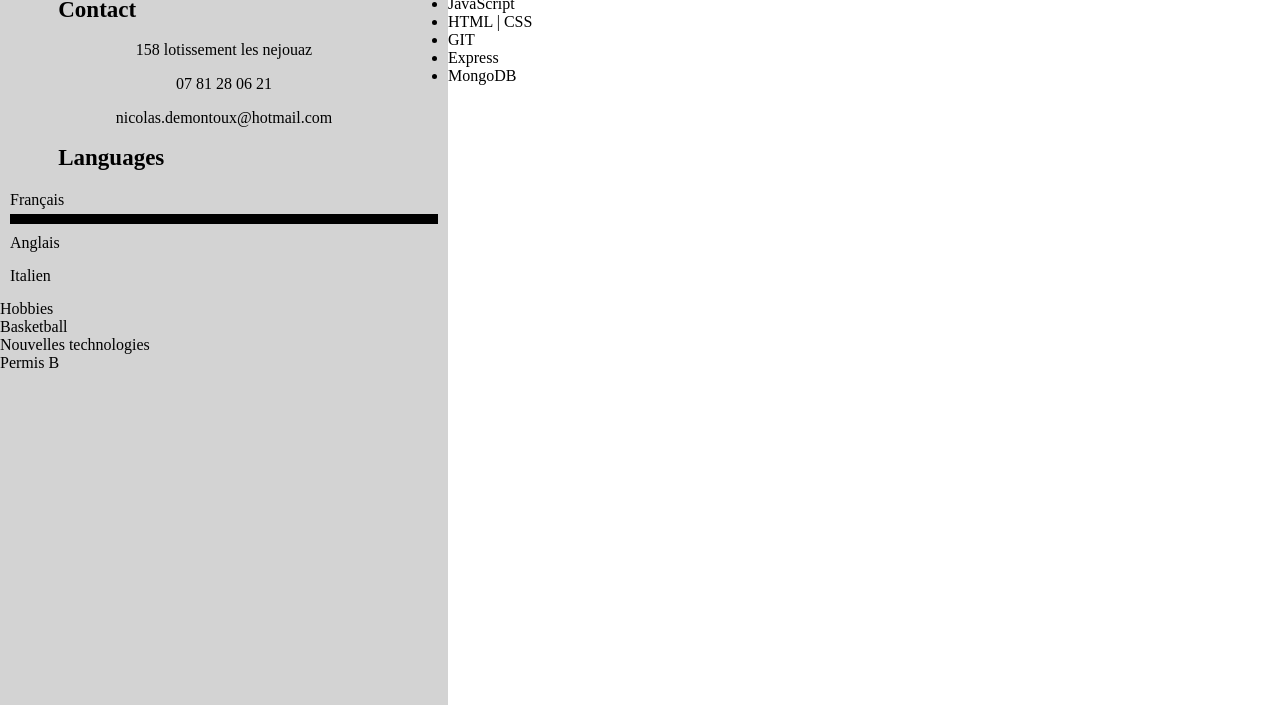
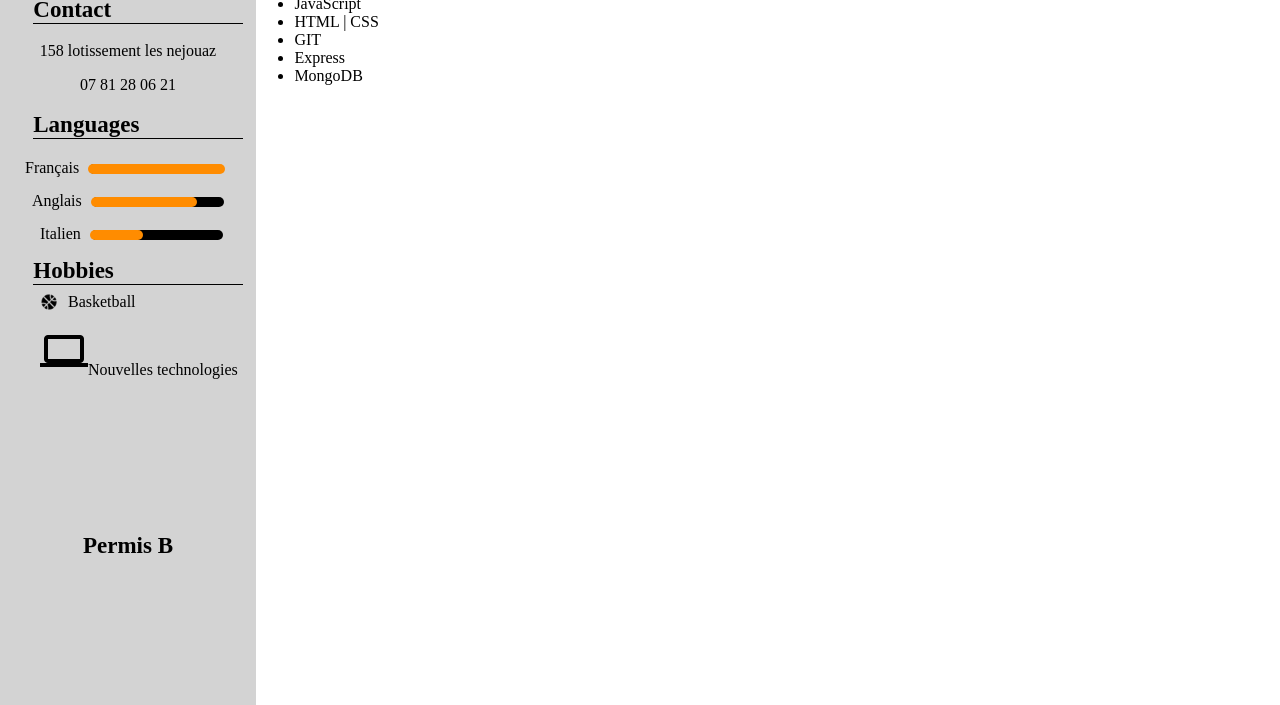
Before and after one commit to NicoDMTX/TRAINING, a plain HTML site: page index.html in a window 1280 px wide. Shown: the part 95-800 px from the top of the page. Drawn offline with Linux system fonts and the light colour scheme.

Commit message:
:dizzy: new icones

```diff
--- a/index.html
+++ b/index.html
@@ -4,6 +4,8 @@
 <head>
     <meta charset="UTF-8">
     <link href="main.css" rel="stylesheet">
+    <link href="https://fonts.googleapis.com/icon?family=Material+Icons"
+      rel="stylesheet">
     <meta name="viewport" content="width=device-width, initial-scale=1.0">
 
     <title>CV</title>
@@ -18,27 +20,36 @@
         <div class="pictureOfMe"><img src=""></div>
 
         <div class="contact__title"> Contact</div>
+        <div class="separation__title"></div>
          <div class="contact__container">
             <div class="contact__adress">158 lotissement les nejouaz</div>
             <div class="contact__phone">07 81 28 06 21 </div>
-            <div class="contact__email">nicolas.demontoux@hotmail.com</div>
          </div>
 
         <div class="languages__title">Languages</div>
+        <div class="separation__title"></div>
         <div class="languages__container">
-            <div class>
+            <div class="languages__percentage">
                 <div class="languages__french">Français</div>
-                <div class="progress"></div>
+                <div class="progressB"><div class="progress progress--100"></div></div>
             </div>
-            <div class="languages__english">Anglais</div>
-            <div class="languages__italian">Italien</div>
+            <div class="languages__percentage">
+                <div class="languages__english">Anglais</div>
+                <div class="progressB"><div class="progress progress--70"></div></div>
+            </div>
+            <div class="languages__percentage">
+                <div class="languages__italian">Italien</div>
+                <div class="progressB"><div class="progress progress--40"></div></div>
+            </div>
         </div>
 
         <div class="hobbies__title">Hobbies</div>
-        <div class="hobbies__basketball">Basketball</div>
-        <div class="hobbies__technologies">Nouvelles technologies</div>
-
-        <div class="Permis">Permis B</div>
+        <div class="separation__title"></div>
+        <div class="hobbies__container">
+            <div class="hobbies__basketball"><img class="ball" src="basketball.png">Basketball</div>
+            <div class="hobbies__technologies"><img class="laptop" src="laptop.png">Nouvelles technologies</div>
+        </div>
+        <div class="permis">Permis B</div>
     </div>
         <!--Left Part-->
 
--- a/main.css
+++ b/main.css
@@ -9,7 +9,7 @@
     position: fixed;
     top: 0;
     left: 0;
-    width: 35%;
+    width: 20%;
     height: 100%;
     background-repeat: no-repeat;
     background: lightgray;
@@ -21,7 +21,7 @@
 .right__container{
     width: 70%;
     position: fixed;
-    left: 35%;
+    left: 23%;
     height: 100%;
     background-repeat: no-repeat;
     flex-direction: column;
@@ -32,20 +32,42 @@
     font-size: 33px;
     font-weight: bold;
     display: flex;
-    overflow: hidden;
     justify-content: center;
 }
 
 .myNickname {
-    color: orange;
+    color: darkorange;
     font-weight: bold;
     display: flex;
     font-size: 33px;
-    overflow: hidden;
     justify-content: center;
     margin-right: 10%;
-/*Contact part : START */
 }
+
+/* :hover On titles : *//* :hover On titles : *//* :hover On titles : *//* :hover On titles : *//* :hover On titles : */
+
+.contact__title:hover{
+    font-size: 28px;
+    transition: 0.3s;
+    color: darkorange;
+}
+
+.languages__title:hover{
+    font-size: 28px;
+    transition: 0.3s;
+    color: darkorange;
+}
+
+.hobbies__title:hover{
+    font-size: 28px;
+    transition: 0.3s;
+    color: darkorange;
+}
+
+/* :hover On titles : *//* :hover On titles : *//* :hover On titles : *//* :hover On titles : *//* :hover On titles : */
+
+/*Contact part : START */ /*Contact part : START */ /*Contact part : START */ /*Contact part : START */ /*Contact part : START */ /*Contact part : START */
+
 .contact__container{
     display:flex;
     flex-direction: column;
@@ -59,10 +81,21 @@
     margin-left:13%;
 }
 
-.contact__adress, .contact__phone, .contact__email {
+
+.separation__title{
+    background: black;
+    width: 82%;
+    height: 1px;
+    margin-left: 13%;
+}
+
+.contact__adress, .contact__phone {
     padding: 8px 0px 8px 0px;
 }
-/*Contact part : END*/
+/*Contact part : END*/  /*Contact part : END*/ /*Contact part : END*/ /*Contact part : END*/
+
+
+/*Languages part : START */ /*Languages part : START */ /*Languages part : START */ /*Languages part : START */
 
 .languages__title{
     font-size: 23px;
@@ -74,12 +107,90 @@
     padding: 10px;
 }
 
-.languages__french,.languages__english,.languages__italian{
+.languages__percentage{
+    display:flex;
+    margin-left: 15px;
+}
+
+.progress{
+    width: 0%;
+    height: 10px;
+    background: darkorange;
+    border-radius: 10px;
+    margin: 15px 0px 0px 10px;
+    position: absolute;
+    top: -15px;
+    left: -11px;
+}
+
+.progressB{
+    width: 60%;
+    height: 10px;
+    background : black;
+    border-radius: 10px;
+    margin: 15px 10px 0px 10px;
+    position: relative;
+}
+
+.progress--70{
+    width: 80%;
+}
+
+.progress--100{
+    width:103%;
+}
+
+.progress--40{
+    width:40%;
+}
+
+.languages__french{
     padding: 10px 0px 5px 0px;
 }
 
-.progress{
-    width: 100%;
-    height: 10px;
-    background-color: black;
+.languages__english{
+    padding: 10px 0px 5px 7px;
 }
+
+.languages__italian{
+    padding: 10px 0px 5px 15px;
+}
+
+/*Languages part : END */ /*Languages part : END */ /*Languages part : END */ /*Languages part : END */
+
+
+/* Hobbies part : START *//* Hobbies part : START */ /* Hobbies part : START *//* Hobbies part : START *//* Hobbies part : START *//* Hobbies part : START *//* Hobbies part : START */
+.hobbies__title{
+    font-size: 23px;
+    font-weight: bold;
+    margin-left: 13%;
+}
+
+.hobbies__container{
+    margin-left:40px;
+}
+
+.hobbies__basketball{
+    padding: 8px 0px 8px 0px;
+    display: flex;
+}
+
+.ball{
+    width: 18px;
+    margin-right: 10px;
+}
+
+.hobbies__technologies{
+    padding: 8px 0px 8px 0px;
+}
+
+/* Hobbies part : END */ /* Hobbies part : END */ /* Hobbies part : END *//* Hobbies part : END *//* Hobbies part : END *//* Hobbies part : END */
+
+.permis{
+    font-size: 23px;
+    font-weight: bold;
+    flex-grow: 1;
+    justify-content: center;
+    display: flex;
+    align-items: center;
+}
```
Also changed, not shown: basketball.png (added), laptop.png (added).
